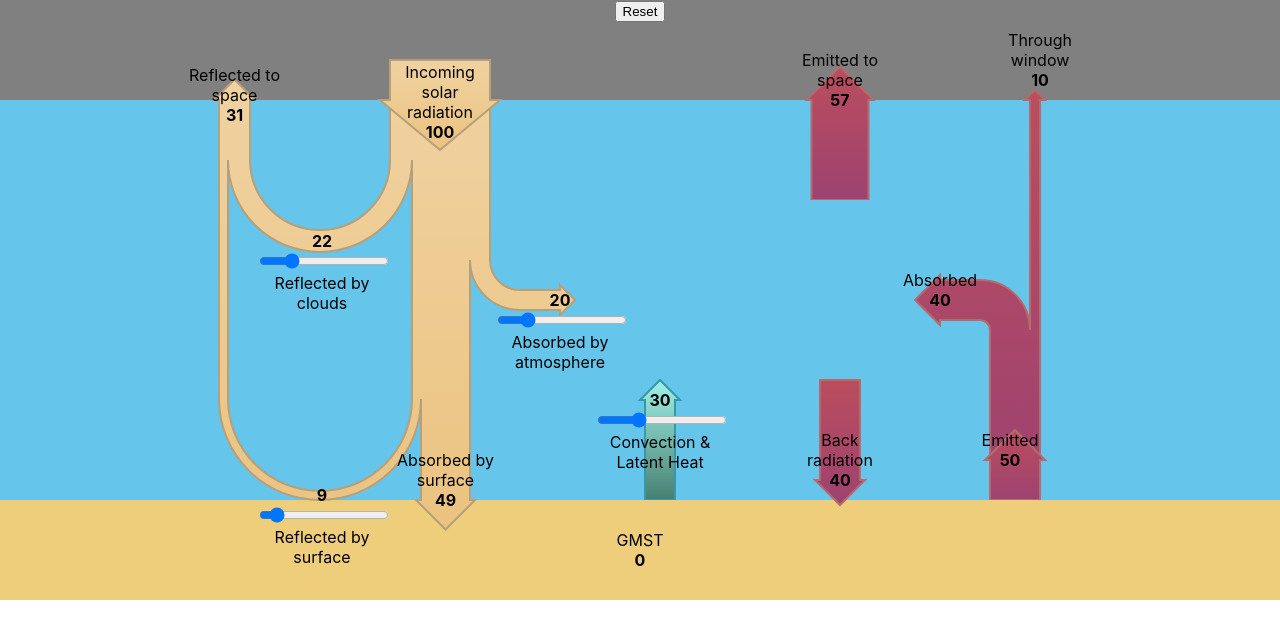
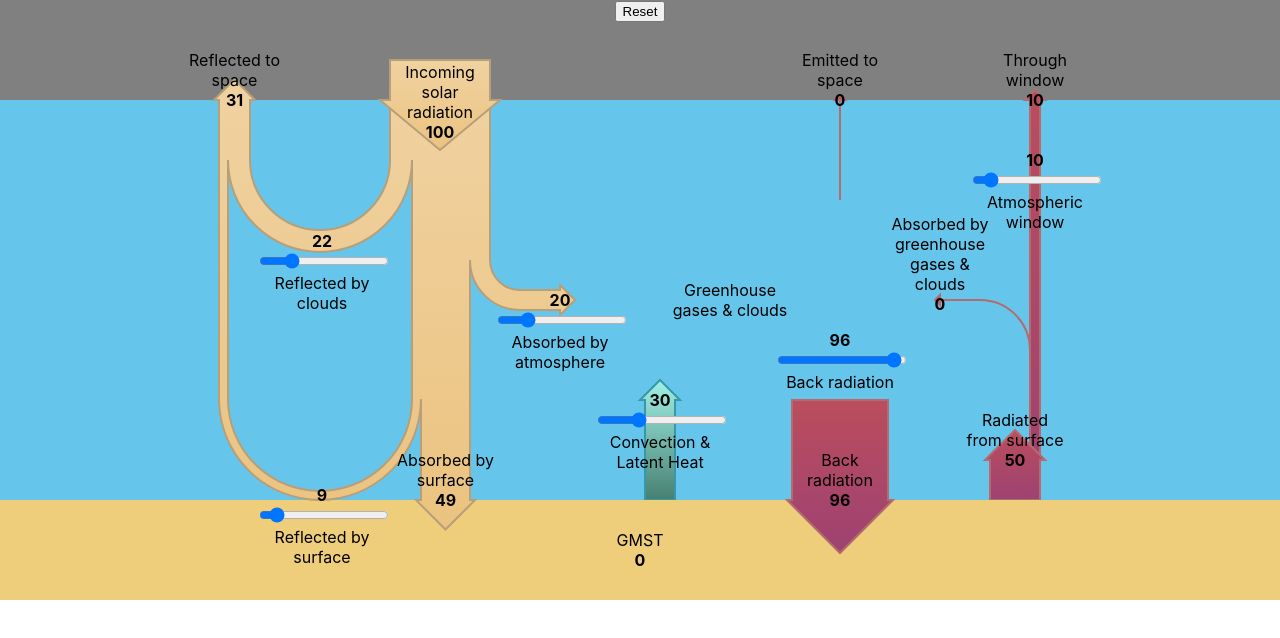
Before and after one commit to craigwalton/ClimateApp, a React (Create React App) app in the folder my-app/: page / in a window 1280 px wide. Shown: the top 638 px of the page. Built offline with nearby package versions, Linux system fonts and the light colour scheme.

Commit message:
Make LW arrows dynamic.

```diff
--- a/my-app/src/App.css
+++ b/my-app/src/App.css
@@ -1,6 +1,7 @@
 .App {
     text-align: center;
     height: 100%;
+    min-width: 1000px;
 }
 
 html, body, #root {
--- a/my-app/src/App.js
+++ b/my-app/src/App.js
@@ -11,29 +11,44 @@ import LongwaveFromSurfaceArrows from "./components/LongwaveFromSurfaceArrows";
 function App() {
     const defaultScatteredValue = 22;
     const defaultReflectedValue = 9;
-    const defaultAtmosphereValue = 20;
+    const defaultSwAbsorbedByAtmosphere = 20;
     const defaultConvectionValue = 30;
-    const [scatteredValue, setScatteredValue] = useState(defaultScatteredValue);
-    const [reflectedValue, setReflectedValue] = useState(defaultReflectedValue);
-    const [atmosphereValue, setAtmosphereValue] = useState(defaultAtmosphereValue);
-    const [convectionValue, setConvectionValue] = useState(defaultConvectionValue);
+    const defaultBackRadiation = 96;
+    const defaultAtmosphericWindow = 10;
+    const [scatteredSlider, setScatteredSlider] = useState(defaultScatteredValue);
+    const [reflectedSlider, setReflectedSlider] = useState(defaultReflectedValue);
+    const [swAbsorbedByAtmosphereSlider, setSwAbsorbedByAtmosphereSlider] = useState(defaultSwAbsorbedByAtmosphere);
+    const [convectionSlider, setConvectionSlider] = useState(defaultConvectionValue);
+    const [backRadiationSlider, setBackRadiationSlider] = useState(defaultBackRadiation);
+    const [atmosphericWindowSlider, setAtmosphericWindowSlider] = useState(defaultAtmosphericWindow);
+    const [lwAbsorbedByAtmosphere, setLwAbsorbedByAtmosphere] = useState(0);
+    const [lwEmittedToSpace, setLwEmittedToSpace] = useState(0);
 
     const handleScatteredSliderChange = (newValue) => {
-        setScatteredValue(newValue);
-        constrain(reflectedValue, setReflectedValue, atmosphereValue, setAtmosphereValue, 100 - newValue);
+        setScatteredSlider(newValue);
+        constrain(reflectedSlider, setReflectedSlider, swAbsorbedByAtmosphereSlider, setSwAbsorbedByAtmosphereSlider, 100 - newValue);
     };
     const handleReflectedSliderChange = (newValue) => {
-        setReflectedValue(newValue);
-        constrain(scatteredValue, setScatteredValue, atmosphereValue, setAtmosphereValue, 100 - newValue);
+        setReflectedSlider(newValue);
+        constrain(scatteredSlider, setScatteredSlider, swAbsorbedByAtmosphereSlider, setSwAbsorbedByAtmosphereSlider, 100 - newValue);
     };
-    const handleAtmosphereSliderChange = (newValue) => {
-        setAtmosphereValue(newValue);
-        constrain(scatteredValue, setScatteredValue, reflectedValue, setReflectedValue, 100 - newValue);
+    const handleSwAbsorbedByAtmosphereSliderChange = (newValue) => {
+        setSwAbsorbedByAtmosphereSlider(newValue);
+        constrain(scatteredSlider, setScatteredSlider, reflectedSlider, setReflectedSlider, 100 - newValue);
     };
     const handleConvectionSliderChange = (newValue) => {
-        setConvectionValue(newValue);
-        //constrain(scatteredValue, setScatteredValue, reflectedValue, setReflectedValue, 100 - newValue);
+        setConvectionSlider(newValue);
+        //constrain(scatteredSlider, setScatteredValue, reflectedSlider, setReflectedValue, 100 - newValue);
     };
+    const handleBackRadiationSliderChange = (newValue) => {
+        setBackRadiationSlider(newValue);
+        updateLwEmittedToSpace();
+        //constrain(scatteredSlider, setScatteredValue, reflectedSlider, setReflectedValue, 100 - newValue);
+    };
+    const handleAtmosphericWindowSliderChange = (newValue) => {
+        setAtmosphericWindowSlider(newValue);
+        updateLwAbsorbedByAtmosphere();
+    }
 
     function constrain(value1, setter1, value2, setter2, budget) {
         if (value1 + value2 > budget) {
@@ -43,20 +58,27 @@ function App() {
         }
     }
 
-    const reset = () => {
-        setScatteredValue(defaultScatteredValue);
-        setReflectedValue(defaultReflectedValue);
-        setAtmosphereValue(defaultAtmosphereValue);
-        setConvectionValue(defaultConvectionValue);
+    function updateLwAbsorbedByAtmosphere() {
+        setLwAbsorbedByAtmosphere(50 - atmosphericWindowSlider);
     }
 
-    const totalReflected = scatteredValue + reflectedValue;
-    const absorbedBySurface = 100 - totalReflected - atmosphereValue;
-    const emittedToSpace = 57;
-    const backRadiation = 40;
+    function updateLwEmittedToSpace() {
+        setLwEmittedToSpace(convectionSlider + swAbsorbedByAtmosphereSlider + 12 - backRadiationSlider);
+    }
+
+    const reset = () => {
+        setScatteredSlider(defaultScatteredValue);
+        setReflectedSlider(defaultReflectedValue);
+        setSwAbsorbedByAtmosphereSlider(defaultSwAbsorbedByAtmosphere);
+        setConvectionSlider(defaultConvectionValue);
+        setBackRadiationSlider(defaultBackRadiation);
+        setAtmosphericWindowSlider(defaultAtmosphericWindow);
+    }
+
+    const totalReflected = scatteredSlider + reflectedSlider;
+    const absorbedBySurface = 100 - totalReflected - swAbsorbedByAtmosphereSlider;
     const emittedFromSurface = 50;
-    const longwaveAbsorbedByAtmosphere = 40;
-    const throughWindow = emittedFromSurface - longwaveAbsorbedByAtmosphere
+
     return (
         <div className="App">
             <div id="space-background"></div>
@@ -66,36 +88,44 @@ function App() {
                 <div id="centered">
                     <button type="button" onClick={reset}>Reset</button>
                     {/*Shortwave*/}
-                    <ShortwaveArrows x={0} y={0} scattered={scatteredValue} reflected={reflectedValue}
-                                     atmosphere={atmosphereValue}/>
-                    <Slider x={162} y={170 + scatteredValue / 2} label={"Reflected by clouds"}
-                            value={scatteredValue} onChange={handleScatteredSliderChange}/>
-                    <Slider x={162} y={439 - reflectedValue / 2} label={"Reflected by surface"}
-                            value={reflectedValue} onChange={handleReflectedSliderChange}/>
-                    <Slider x={400} y={240} label={"Absorbed by atmosphere"} value={atmosphereValue}
-                            onChange={handleAtmosphereSliderChange}/>
-                    <Label x={250 + (totalReflected + (100 - atmosphereValue)) / 2} y={450}
+                    <ShortwaveArrows x={0} y={0} scattered={scatteredSlider} reflected={reflectedSlider}
+                                     atmosphere={swAbsorbedByAtmosphereSlider}/>
+                    <Slider x={162} y={170 + scatteredSlider / 2} label={"Reflected by clouds"}
+                            value={scatteredSlider} onChange={handleScatteredSliderChange}/>
+                    <Slider x={162} y={439 - reflectedSlider / 2} label={"Reflected by surface"}
+                            value={reflectedSlider} onChange={handleReflectedSliderChange}/>
+                    <Slider x={400} y={240} label={"Absorbed by atmosphere"} value={swAbsorbedByAtmosphereSlider}
+                            onChange={handleSwAbsorbedByAtmosphereSliderChange}/>
+                    <Label x={250 + (totalReflected + (100 - swAbsorbedByAtmosphereSlider)) / 2} y={450}
                            label={"Absorbed by surface"} value={absorbedBySurface}/>
-                    <Label x={(110 - totalReflected / 2)} y={65} label={"Reflected to space"}
+                    <Label x={(110 - totalReflected / 2)} y={50} label={"Reflected to space"}
                            value={totalReflected}/>
                     {/*Longwave*/}
-                    <LongwaveToSpaceArrow x={700} y={0} value={emittedToSpace}/>
-                    <Label x={700} y={50} label={"Emitted to space"} value={emittedToSpace}/>
-                    <BackRadiationArrow x={700} y={350} value={backRadiation}/>
-                    <Label x={700} y={430} label={"Back radiation"} value={backRadiation}/>
+                    <LongwaveToSpaceArrow x={700} y={0} value={lwEmittedToSpace}/>
+                    <Label x={700} y={50} label={"Emitted to space"} value={lwEmittedToSpace}/>
+                    <BackRadiationArrow x={700} y={370} value={backRadiationSlider}/>
+                    <Label x={700} y={450} label={"Back radiation"} value={backRadiationSlider}/>
                     <LongwaveFromSurfaceArrows x={700} y={50} emitted={emittedFromSurface}
-                                               absorbed={longwaveAbsorbedByAtmosphere} window={throughWindow} />
-                    <Label x={870} y={430} label={"Emitted"} value={emittedFromSurface}/>
-                    <Label x={800} y={270} label={"Absorbed"} value={longwaveAbsorbedByAtmosphere}/>
-                    <Label x={900} y={30} label={"Through window"} value={throughWindow}/>
+                                               absorbed={lwAbsorbedByAtmosphere} window={atmosphericWindowSlider} />
+                    <Label x={875} y={410} label={"Radiated from surface"} value={emittedFromSurface}/>
+                    <Label x={800} y={214} label={"Absorbed by greenhouse gases & clouds"} value={lwAbsorbedByAtmosphere}/>
+                    <Label x={895} y={50} label={"Through window"} value={atmosphericWindowSlider}/>
+                    <Slider x={680} y={280} label={"Back radiation"} value={backRadiationSlider}
+                            onChange={handleBackRadiationSliderChange}/>
+                    <Slider x={875} y={100} label={"Atmospheric window"} value={atmosphericWindowSlider}
+                            onChange={handleAtmosphericWindowSliderChange}/>
                     {/*Convection & Latent Heat*/}
-                    <ConvectionArrow x={500} y={300} value={convectionValue}/>
-                    <Slider x={500} y={340} label={"Convection & Latent Heat"} value={convectionValue}
+                    <ConvectionArrow x={500} y={300} value={convectionSlider}/>
+                    <Slider x={500} y={340} label={"Convection & Latent Heat"} value={convectionSlider}
                             onChange={handleConvectionSliderChange}/>
                     {/*Surface*/}
                     <Label x={500} y={530} label={"GMST"} value={0}/>
                     {/*Space*/}
                     <Label x={300} y={62} label={"Incoming solar radiation"} value={100}/>
+                    {/*Other*/}
+                    <div style={{position: 'absolute', left: 520, top: 280, width: 140}}>
+                        Greenhouse gases & clouds
+                    </div>
                 </div>
             </div>
         </div>
```
